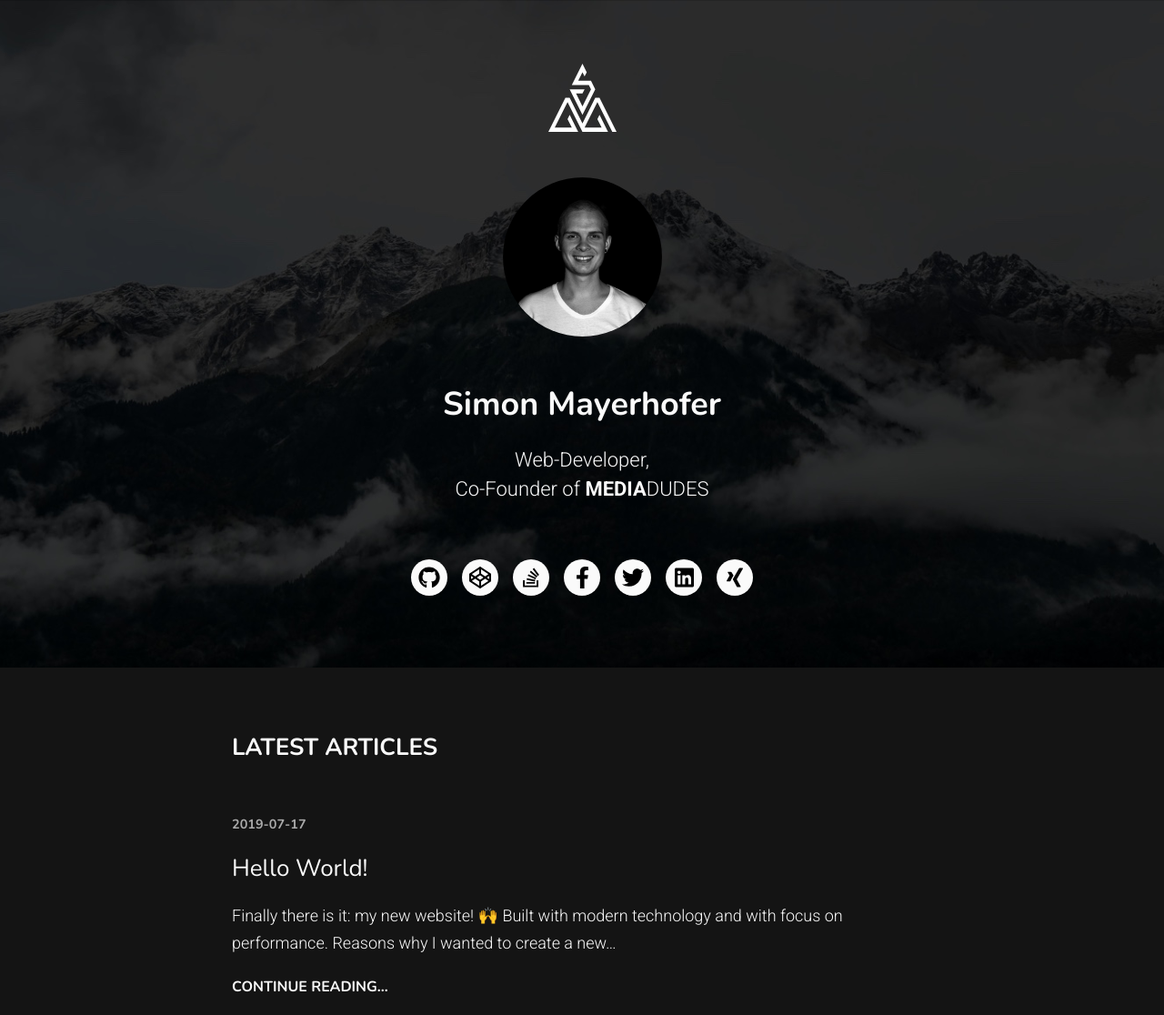
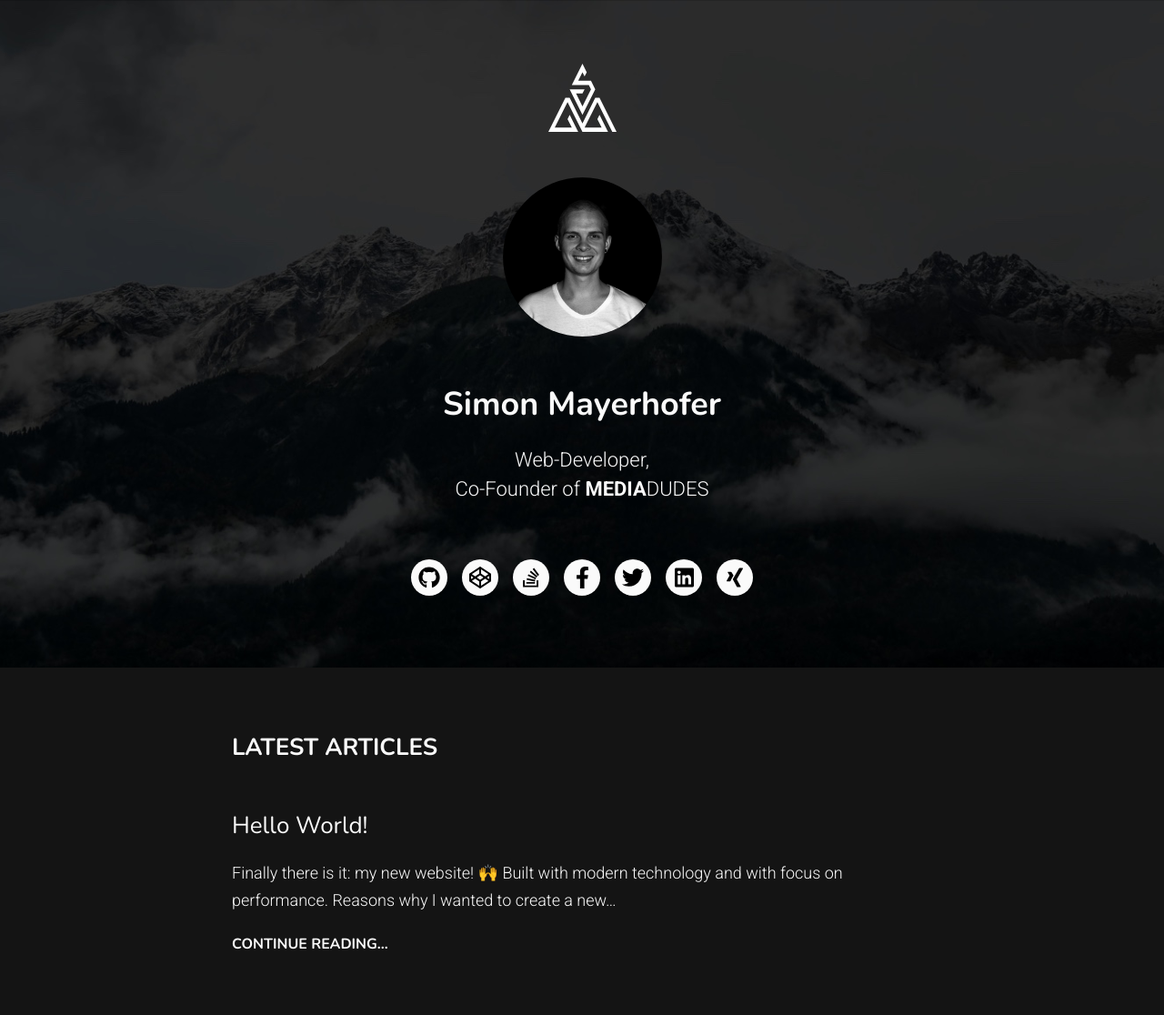
Before and after one commit to SimonMayerhofer/mayerhofer.it, a Gatsby site: page / in a window 1280 px wide. Shown: the top 1116 px of the page at 91% size. Built offline with nearby package versions, Linux system fonts and the light colour scheme; Gatsby itself is replaced by a stand-in of ours; some packages are replaced by stand-ins of ours.

Commit message:
Remove date from ArticleList

```diff
--- a/src/components/ArticleList.js
+++ b/src/components/ArticleList.js
@@ -14,7 +14,6 @@ const ArticleList = () => {
 							slug
 						}
 						frontmatter {
-							date(formatString: "YYYY-MM-DD")
 							title
 							description
 						}
@@ -32,8 +31,6 @@ const ArticleList = () => {
 				const title = node.frontmatter.title || node.fields.slug;
 				return (
 					<article className="ArticleList__article" key={node.fields.slug}>
-						<small className="ArticleList__date">{node.frontmatter.date}</small>
-
 						<h3 className="ArticleList__heading">
 							<Link to={node.fields.slug}>{title}</Link>
 						</h3>
--- a/src/components/ArticleList.scss
+++ b/src/components/ArticleList.scss
@@ -7,12 +7,6 @@
 		& + & {
 			margin-top: rem-calc(50);
 		}
-	}
-
-	&__date {
-		font-family: $header-font-family;
-		font-weight: $global-weight-bold;
-		color: $light-gray;
 	}
 
 	&__heading {
```
